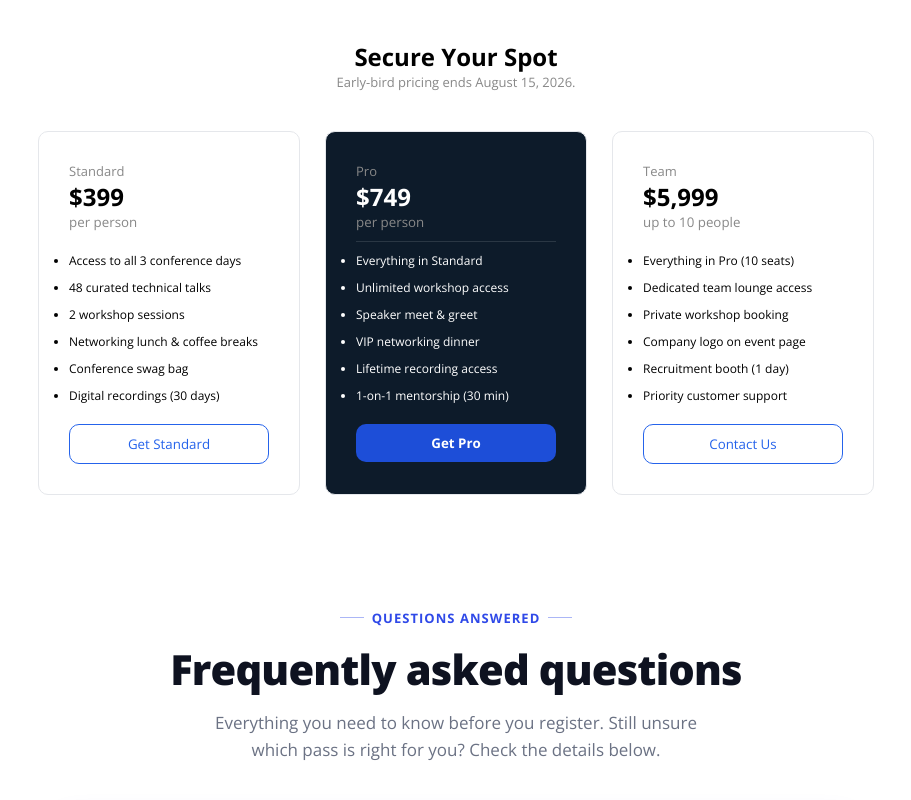
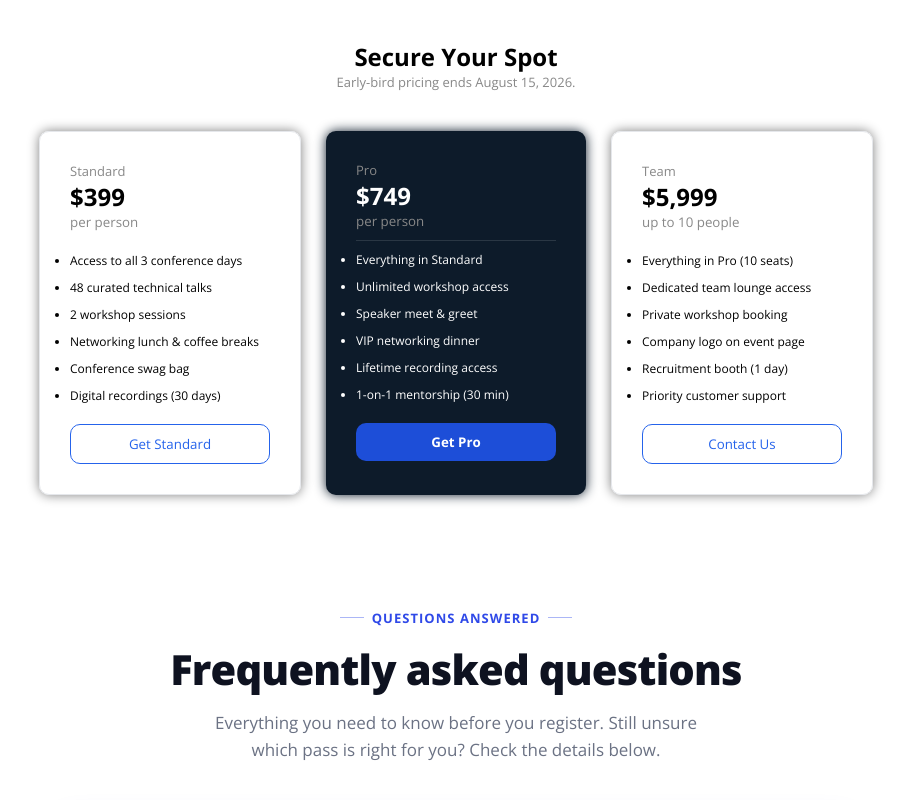
Before and after one commit to Rijon61/developer-conference-2026, a plain HTML site: page index.html in a window 1280 px wide. Shown: the part 1900-2700 px from the top of the page, without its empty margins (184-1095 px from the left). Drawn offline with nearby package versions, Linux system fonts and the light colour scheme.

Commit message:
box-shadow-add

```diff
--- a/style.css
+++ b/style.css
@@ -147,6 +147,7 @@ header{
     border-radius: 10px;
     margin-top: 10px;
     transition: background-color 0.3s ease, transform 0.3s ease;
+    box-shadow: 0px 0px 12px gray;
 }
 .pricing-card:hover{
     transform:scale(1.05);
@@ -183,13 +184,13 @@ header{
 }
 /* pro-card */
 .pricing-card-pro{
-    border: 1px solid #E5E7EB;
     padding: 30px;
     border-radius: 10px;
     background-color: #0D1B2A;
     color: white;
     margin-top: 10px;
     transition: background-color 0.3s ease, transform 0.3s ease;
+    box-shadow: 0px 0px 12px #0D1B2A;
 }
 .pricing-card-pro:hover{
     transform:scale(1.05);
@@ -463,6 +464,7 @@ footer{
     background:rgba(255,255,255,.06);
     border:1px solid rgba(255,255,255,.08);
     transition:background-color 0.3s ease, transform 0.3s ease;
+    box-shadow: 0px 0px 5px gray;
 }
 .footer-right a:hover{
     background: #1D4ED8;
```
